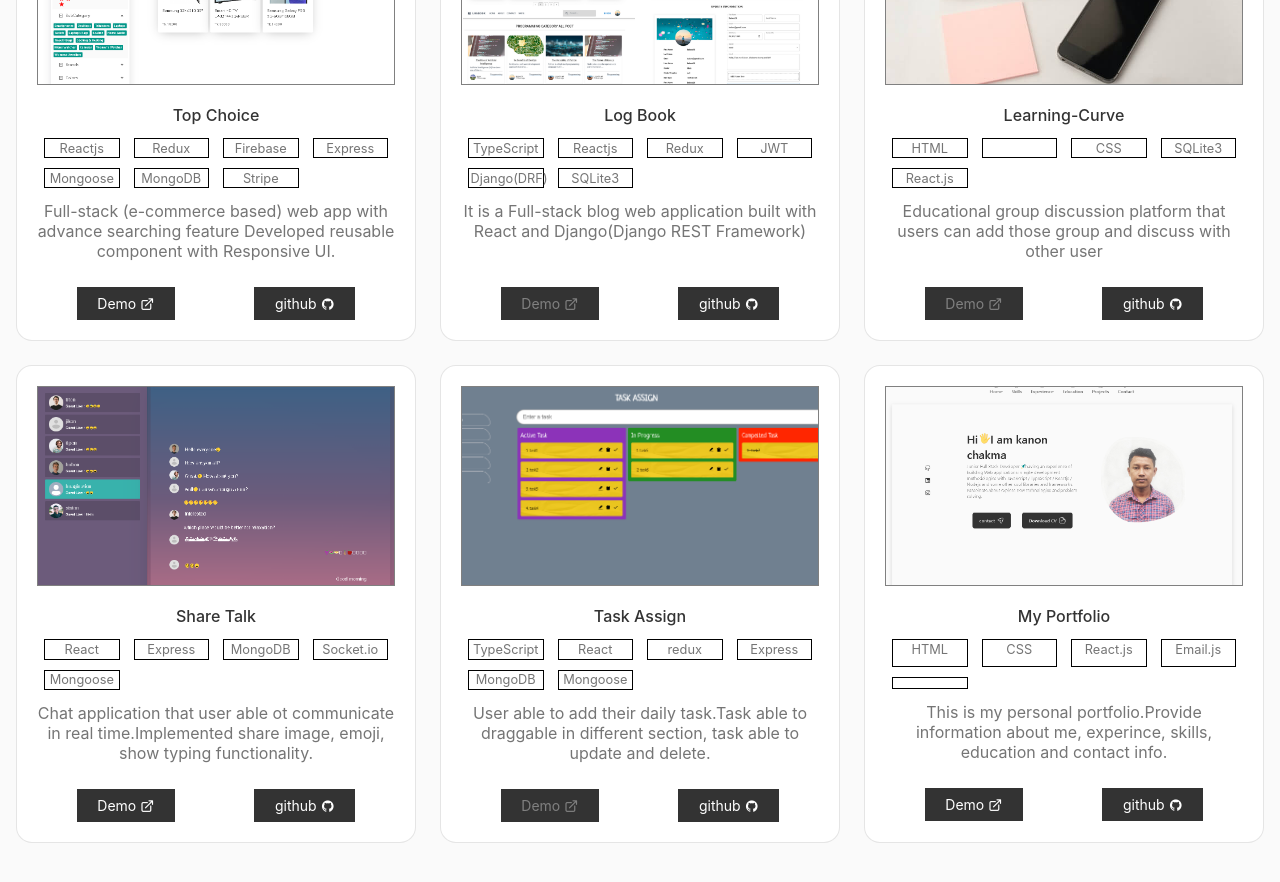
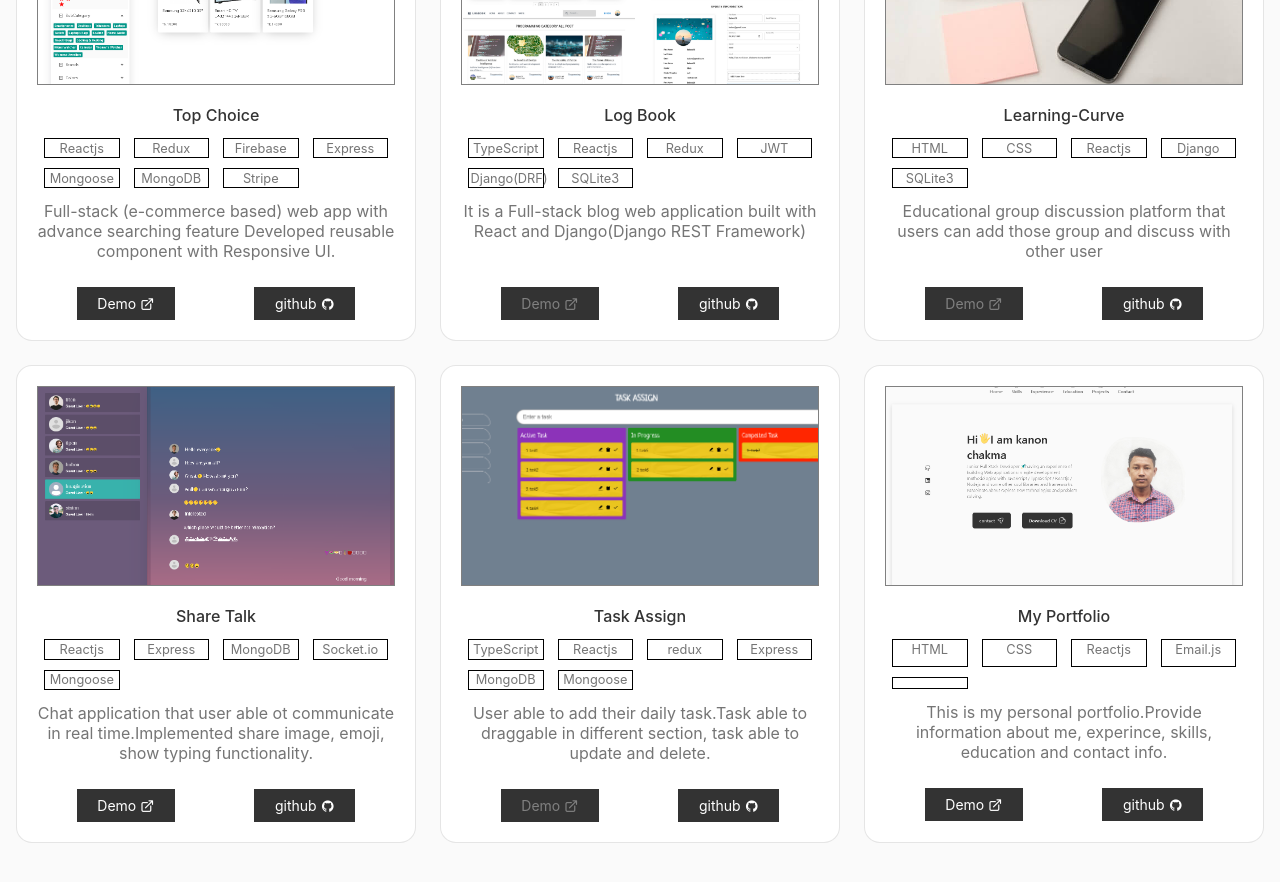
Before and after one commit to kanonChakma/portfolio, a React (Create React App) app: page / in a window 1280 px wide. Shown: the part 1540-2422 px from the top of the page. Built offline with nearby package versions, Linux system fonts and the light colour scheme.

Commit message:
added changes

```diff
--- a/src/components/Work/Data.js
+++ b/src/components/Work/Data.js
@@ -38,7 +38,7 @@ import task from "../../assets/task.png";
       title: "Learning-Curve",
       category: "web",
       desc: "Educational group discussion platform that users can add those group and discuss with other user",
-      tech: ["HTML","", "CSS", "SQLite3", "React.js"],
+      tech: ["HTML","CSS", "Reactjs","Django", "SQLite3"],
       has_link: false,
     },
     {
@@ -50,7 +50,7 @@ import task from "../../assets/task.png";
       demo_link: "https://sharetalk.netlify.app/",
       category: "app",
       desc: "Chat application that user able ot communicate in real time.Implemented share image, emoji, show typing functionality.",
-      tech : ["React", "Express", "MongoDB", "Socket.io", "Mongoose"],
+      tech : ["Reactjs", "Express", "MongoDB", "Socket.io", "Mongoose"],
       has_link: true,
     },
     {
@@ -62,7 +62,7 @@ import task from "../../assets/task.png";
       demo_link: "",
       category: "design",
       desc: "User able to add their daily task.Task able to draggable in different section, task able to update and delete.",
-      tech : ["TypeScript","React","redux", "Express", "MongoDB", "Mongoose",],
+      tech : ["TypeScript","Reactjs","redux", "Express", "MongoDB", "Mongoose",],
       has_link: false,
     },
     {
@@ -74,7 +74,7 @@ import task from "../../assets/task.png";
       title: "My Portfolio",
       category: "app",
       desc: "This is my  personal portfolio.Provide information about me, experince, skills, education and contact info.",
-      tech : ["HTML","CSS", "React.js", "Email.js","",],
+      tech : ["HTML","CSS", "Reactjs", "Email.js","",],
       has_link: true,
     },
   ];
```
